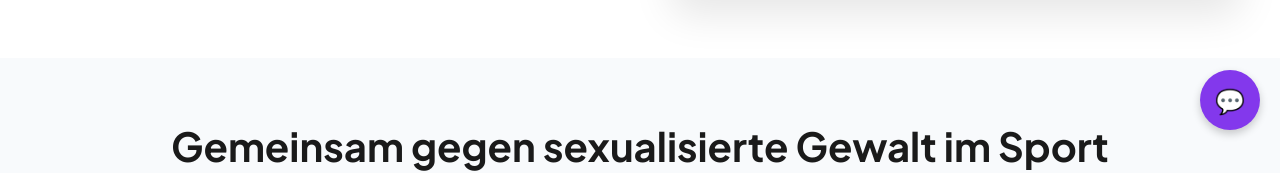
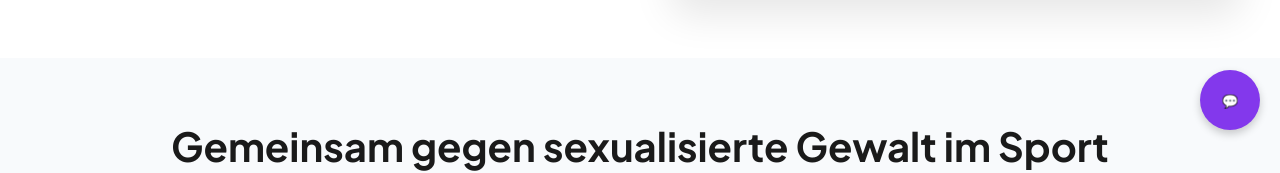
Before and after one commit to Kadirdiegp/Website, a React (Create React App) app: page / in a window 1280 px wide. Shown: the part 650-823 px from the top of the page. Built offline with nearby package versions, Linux system fonts and the light colour scheme.

Commit message:
Komplett neue ChatbotWidgetDirect-Komponente erstellt und in App.tsx eingebunden

```diff
--- a/src/App.tsx
+++ b/src/App.tsx
@@ -8,7 +8,7 @@ import Services from './pages/Services';
 import Projects from './pages/Projects';
 import About from './pages/About';
 import Contact from './pages/Contact';
-import ChatbotWidget from './components/ChatbotWidget';
+import ChatbotWidgetDirect from './components/ChatbotWidgetDirect';
 
 const GlobalStyle = createGlobalStyle`
   * {
@@ -83,7 +83,7 @@ function App() {
         </Routes>
       </main>
       <Footer />
-      <ChatbotWidget />
+      <ChatbotWidgetDirect />
     </Router>
   );
 }
--- /dev/null
+++ b/src/components/ChatbotWidgetDirect.tsx
@@ -0,0 +1,94 @@
+import React, { useState } from 'react';
+import styled from 'styled-components';
+
+const ChatbotButton = styled.button`
+  position: fixed;
+  bottom: 20px;
+  right: 20px;
+  width: 60px;
+  height: 60px;
+  border-radius: 50%;
+  background-color: #8338ec;
+  color: white;
+  display: flex;
+  justify-content: center;
+  align-items: center;
+  border: none;
+  box-shadow: 0 4px 8px rgba(0, 0, 0, 0.2);
+  cursor: pointer;
+  z-index: 1000;
+`;
+
+const ChatbotModal = styled.div<{ $isOpen: boolean }>`
+  position: fixed;
+  bottom: 90px;
+  right: 20px;
+  width: 400px;
+  height: 600px;
+  background-color: white;
+  border-radius: 10px;
+  box-shadow: 0 4px 20px rgba(0, 0, 0, 0.15);
+  z-index: 1000;
+  display: ${(props) => (props.$isOpen ? 'block' : 'none')};
+
+  @media (max-width: 768px) {
+    width: 100%;
+    right: 0;
+    bottom: 0;
+    height: 80vh;
+    border-radius: 15px 15px 0 0;
+  }
+`;
+
+const CloseButton = styled.button`
+  position: absolute;
+  bottom: 10px;
+  right: 10px;
+  width: 40px;
+  height: 40px;
+  border-radius: 50%;
+  background-color: #f44336;
+  color: white;
+  display: flex;
+  justify-content: center;
+  align-items: center;
+  border: none;
+  box-shadow: 0 2px 4px rgba(0, 0, 0, 0.2);
+  cursor: pointer;
+  z-index: 10;
+`;
+
+const ChatbotWidgetDirect: React.FC = () => {
+  const [isOpen, setIsOpen] = useState(false);
+
+  const toggleChat = () => {
+    setIsOpen(!isOpen);
+  };
+
+  return (
+    <>
+      {!isOpen && (
+        <ChatbotButton onClick={toggleChat}>
+          <span role="img" aria-label="chat">💬</span>
+        </ChatbotButton>
+      )}
+
+      <ChatbotModal $isOpen={isOpen}>
+        <iframe
+          src="https://kinderschutz-bot.windsurf.build/"
+          title="Kinderschutzbund Chatbot"
+          width="100%"
+          height="100%"
+          frameBorder="0"
+          style={{ border: 'none' }}
+        />
+
+        <CloseButton onClick={toggleChat}>
+          <span>✕</span>
+        </CloseButton>
+      </ChatbotModal>
+    </>
+  );
+};
+
+export default ChatbotWidgetDirect;
```
